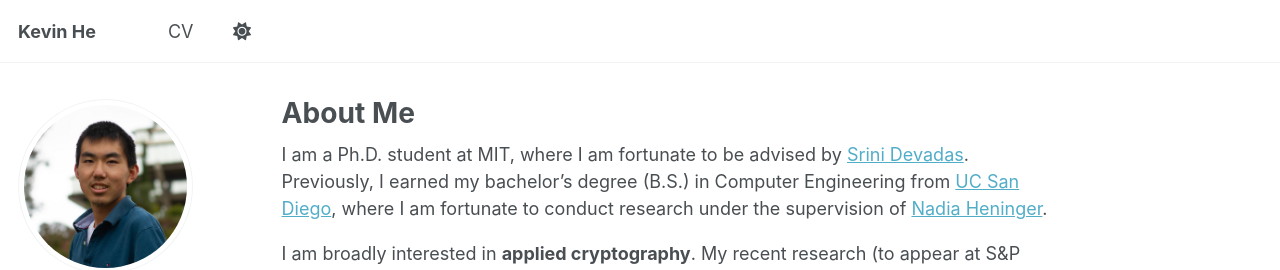
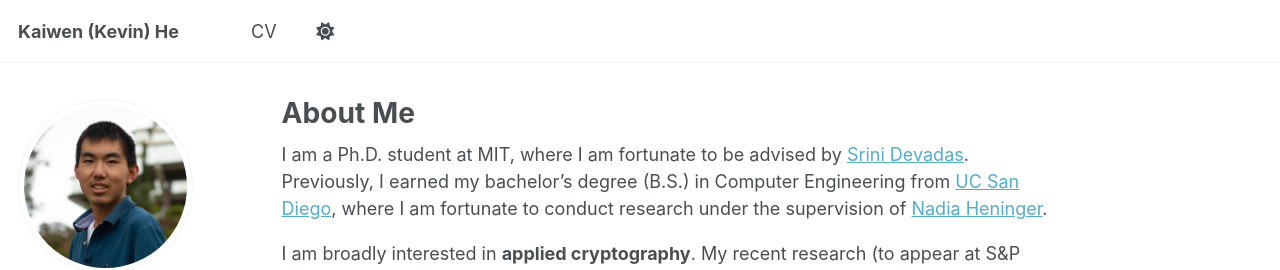
Before and after one commit to kevin-he-01/kevin-he-01.github.io, a Jekyll site: the page built from _pages/about.md, in a window 1280 px wide. Shown: the top 270 px of the page. Built offline with Jekyll 4.4.1, drawn with Linux system fonts in a browser that asks for light colours; some web fonts are replaced; a script that is not in the unit is left out; part of the change alters nothing that is shown.

Commit message:
Better SEO

```diff
--- a/_config.yml
+++ b/_config.yml
@@ -9,7 +9,7 @@
 # Basic Site Settings
 locale                   : "en-US"
 site_theme               : "default"
-title                    : "Kevin He"
+title                    : "Kaiwen (Kevin) He"
 title_separator          : "-"
 name                     : &name "Kaiwen (Kevin) He"
 description              : &description "Ph.D. student in Computer Science at MIT"
--- a/_includes/seo.html
+++ b/_includes/seo.html
@@ -88,11 +88,24 @@
 {% if site.social %}
   <script type="application/ld+json">
     {
-      "@context" : "http://schema.org",
-      "@type" : "{% if site.social.type %}{{ site.social.type }}{% else %}Person{% endif %}",
-      "name" : "{{ site.social.name | default: site.name }}",
+      "@context": "https://schema.org",
+      "@type": "Person",
+      "name": "Kaiwen He",
+      "alternateName": "Kevin He",
+      "description": "Ph.D. student in Computer Science",
       "url" : {{ seo_url | jsonify }},
-      "sameAs" : {{ site.social.links | jsonify }}
+      "sameAs": [
+        "https://www.linkedin.com/in/kaiwen-he-73bb0120a/",
+        "https://scholar.google.com/citations?user=Zn6xrIsAAAAJ",
+        "https://orcid.org/0000-0003-0613-5208",
+        "https://github.com/kevin-he-01/",
+        "https://dblp.org/pid/259/2456-2.html"
+      ],
+      "affiliation": {
+        "@type": "CollegeOrUniversity",
+        "name": "Massachusetts Institute of Technology",
+        "alternateName": "MIT"
+      }
     }
   </script>
 {% endif %}
```
